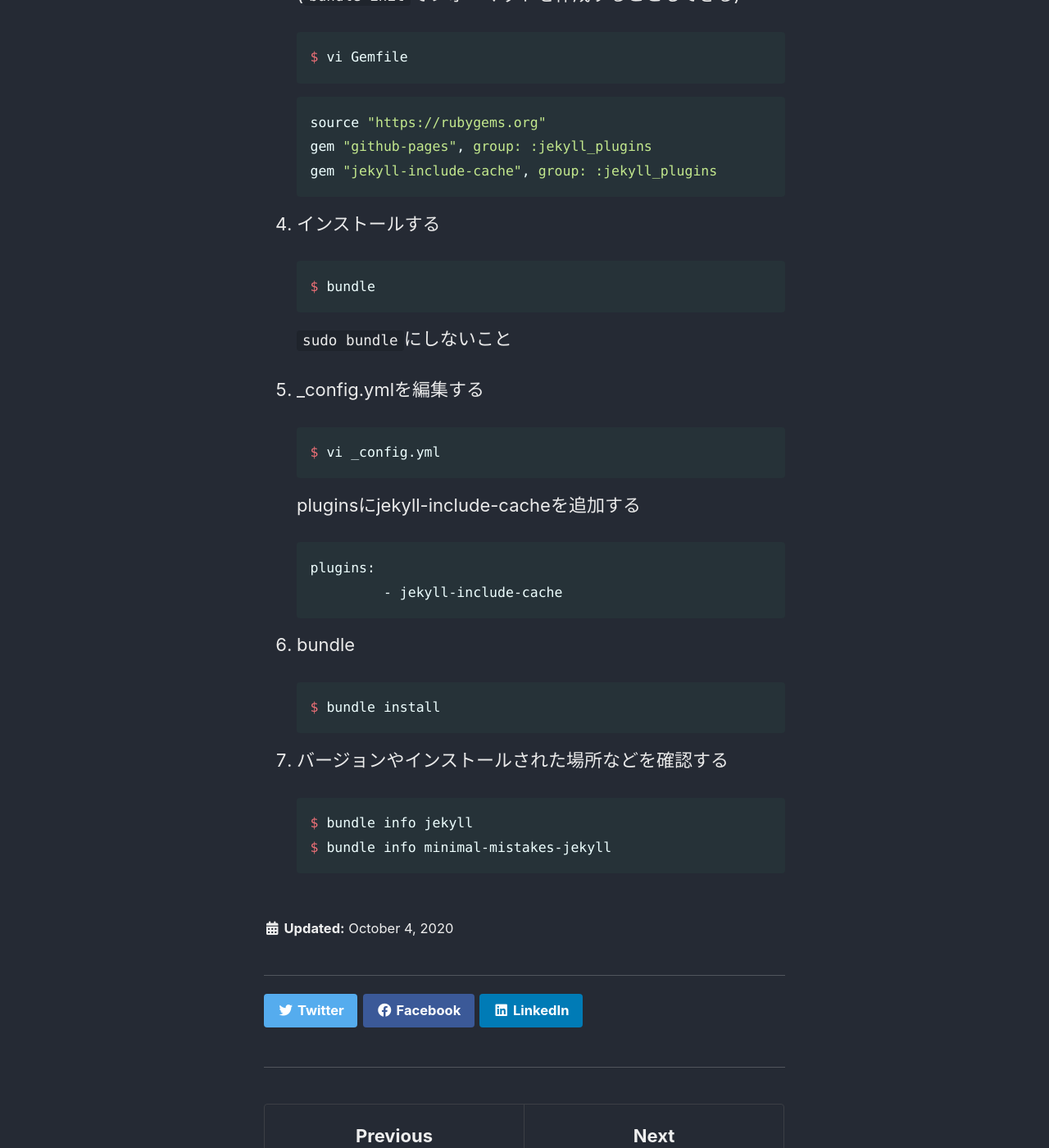
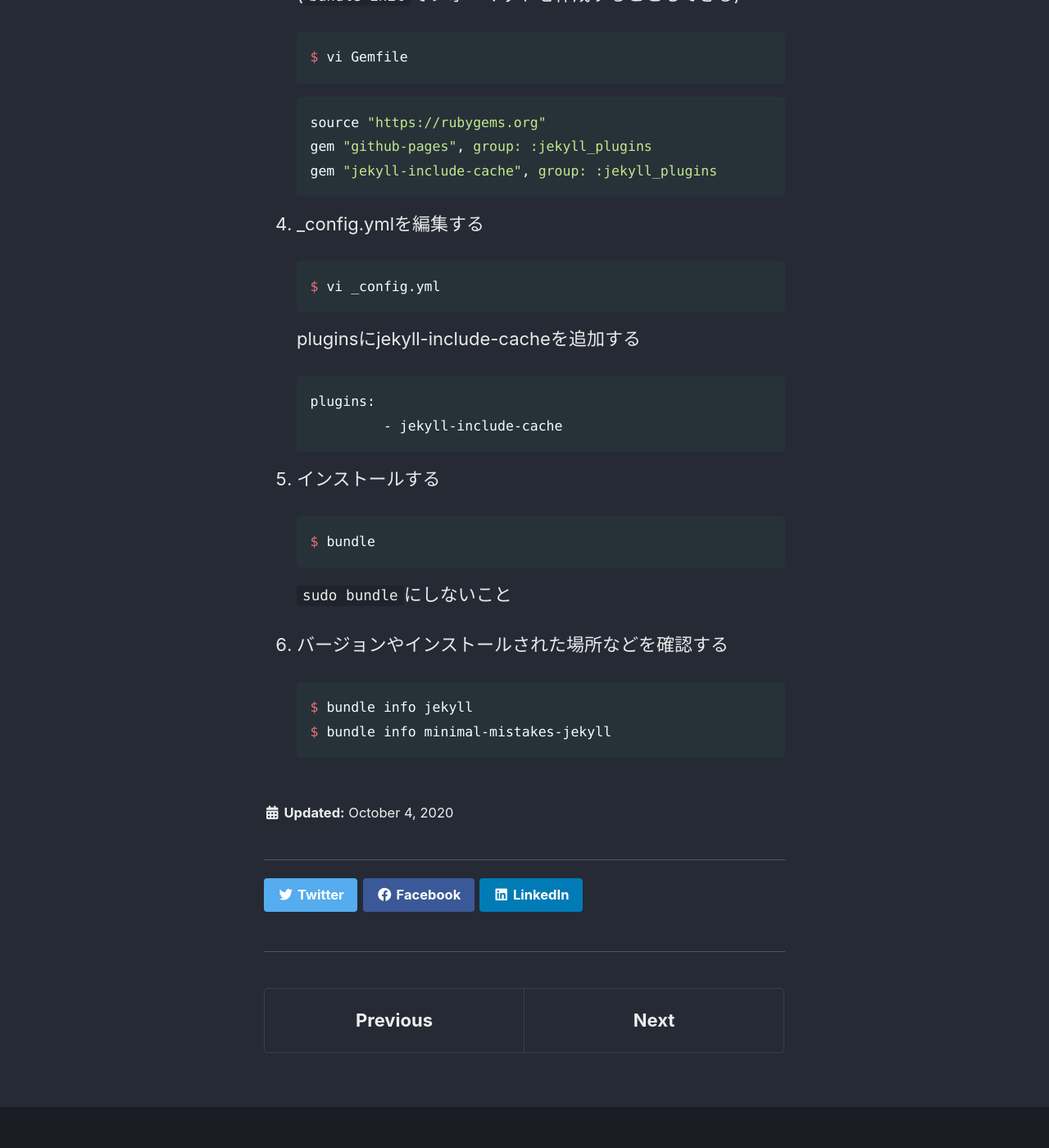
Before and after one commit to sammaya164/sammaya164.github.io, a Jekyll site: the page built from _posts/2020-10-04-mmistakes.md, in a window 1280 px wide and 1400 px high, scrolled down 3649 px. Shown: the whole window at 82% size. Built offline with Jekyll 4.4.1, drawn with Linux system fonts in a browser that asks for light colours; cached includes are drawn as plain includes; some of the changed lines change nothing that is shown.

Commit message:
Update 2020-10-04-mmistakes.md

````diff
--- a/_posts/2020-10-04-mmistakes.md
+++ b/_posts/2020-10-04-mmistakes.md
@@ -109,13 +109,6 @@ source "https://rubygems.org"
 gem "github-pages", group: :jekyll_plugins
 gem "jekyll-include-cache", group: :jekyll_plugins
     ```
-1. インストールする
-
-    ```shell
-$ bundle
-    ```
-   `sudo bundle`にしないこと
-
 1. _config.ymlを編集する
 
     ```shell
@@ -127,11 +120,13 @@ $ vi _config.yml
 plugins:
   - jekyll-include-cache
     ```
-1. bundle
+
+1. インストールする
 
     ```shell
-$ bundle install
+$ bundle
     ```
+   `sudo bundle`にしないこと
 1. バージョンやインストールされた場所などを確認する
 
     ```shell
````
